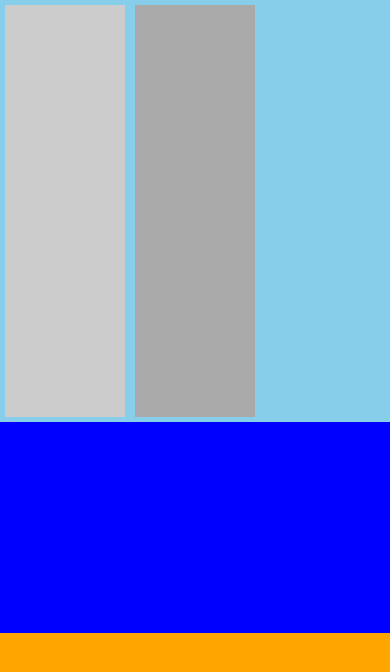
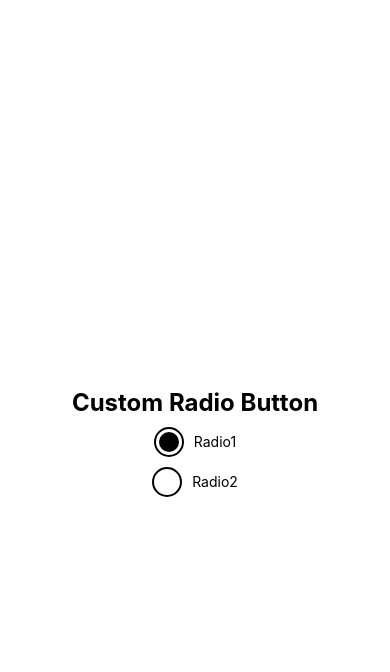
Before and after one commit to sahil3000/react-native-app, a React Native app: screen / in a window 390 px wide. Shown: the top 672 px of the page. Built offline with nearby package versions, Linux system fonts and the light colour scheme.

Commit message:
button and custom radio button implementation

```diff
--- a/App.js
+++ b/App.js
@@ -6,6 +6,8 @@
 import CustomListing from './components/listing/CustomListing';
 import DynamicGrid from './components/grid/DynamicGrid';
 import ResponseDesign from './components/grid/ResponseDesign';
+import TouchableHighlight from './components/Buttons/TouchableHighlight';
+import CustomRadioButton from './components/Buttons/CustomRadioButton';
 
 export default function App() {
   return (
@@ -20,7 +22,11 @@
 
       {/* grid */}
       {/* <DynamicGrid/> */}
-      <ResponseDesign/>
+      {/* <ResponseDesign/> */}
+
+      {/* button */}
+      {/* <TouchableHighlight/> */}
+      <CustomRadioButton/>
     </>
   );
 }
--- /dev/null
+++ b/components/Buttons/CustomRadioButton.jsx
@@ -0,0 +1,67 @@
+import React, { useState } from 'react'
+import { StyleSheet, Text, TouchableHighlight, TouchableOpacity, View } from 'react-native';
+
+const CustomRadioButton = () => {
+    const [radioValue, setRadioValue] = useState(1)
+    return (
+        <View style={styles.container}>
+            <Text style={styles.heading}>Custom Radio Button</Text>
+            <TouchableOpacity onPress={() => setRadioValue(1)}>
+                <View style={styles.radioWrapper} >
+                    <View style={[styles.radio]}>
+                        {radioValue === 1 && <View style={styles.radioBg}></View>}
+                    </View>
+                    <Text>Radio1</Text>
+                </View>
+            </TouchableOpacity>
+            <TouchableOpacity onPress={() => setRadioValue(2)}>
+                <View style={styles.radioWrapper}>
+                    <View style={styles.radio}>
+                        {radioValue === 2 && <View style={styles.radioBg}></View>}
+                    </View>
+                    <Text>Radio2</Text>
+                </View>
+            </TouchableOpacity>
+        </View>
+    )
+}
+
+const styles = StyleSheet.create({
+    container: {
+        flex: 1,
+        marginTop: 50,
+        marginLeft: 5,
+        marginRight: 5,
+        justifyContent: 'center',
+        alignItems: 'center'
+    },
+    heading: {
+        fontSize: 24,
+        fontWeight: 700,
+        marginBottom: 10
+    },
+    radioWrapper: {
+        flexDirection: 'row',
+        justifyContent: 'center',
+        alignItems: 'center',
+        marginBottom: 10
+    },
+    radio: {
+        height: 30,
+        width: 30,
+        borderRadius: 15,
+        borderColor: '#000',
+        borderWidth: 2,
+        marginRight: 10
+    },
+    radioBg: {
+        backgroundColor: '#000',
+        width: 20,
+        height: 20,
+        borderRadius: 10,
+        margin: 3
+    }
+});
+
+
+export default CustomRadioButton;
--- /dev/null
+++ b/components/Buttons/TouchableHighlight.jsx
@@ -0,0 +1,59 @@
+import React from 'react'
+import { StyleSheet, Text, TouchableHighlight, View } from 'react-native';
+
+const TouchableHighlightComponent = () => {
+  return (
+    <View style={styles.container}>
+      <TouchableHighlight>
+        <Text style={styles.button}>Button</Text>
+      </TouchableHighlight>
+      <TouchableHighlight>
+        <Text style={[styles.button, styles.primary]}>Primary</Text>
+      </TouchableHighlight>
+      <TouchableHighlight>
+        <Text style={[styles.button, styles.success]}>Success</Text>
+      </TouchableHighlight>
+      <TouchableHighlight>
+        <Text style={[styles.button, styles.warning]}>Warning</Text>
+      </TouchableHighlight>
+      <TouchableHighlight>
+        <Text style={[styles.button, styles.error]}>Error</Text>
+      </TouchableHighlight>
+    </View>
+  )
+}
+
+const styles = StyleSheet.create({
+  container: {
+    flex: 1,
+    marginTop: 50,
+    marginLeft: 5,
+    marginRight: 5,
+  },
+  button : {
+    backgroundColor: "#ccc",
+    color: "#fff",
+    textAlign: 'center',
+    padding: 10,
+    margin: 10,
+    fontWeight: 700,
+    borderRadius: 10,
+    shadowColor: 'black',
+    elevation: 10
+  },
+  primary: {
+    backgroundColor: 'blue'
+  },
+  success: {
+    backgroundColor: 'green'
+  },
+  warning: {
+    backgroundColor: 'gold'
+  },
+  error: {
+    backgroundColor: 'red'
+  },
+});
+
+
+export default TouchableHighlightComponent;
```
